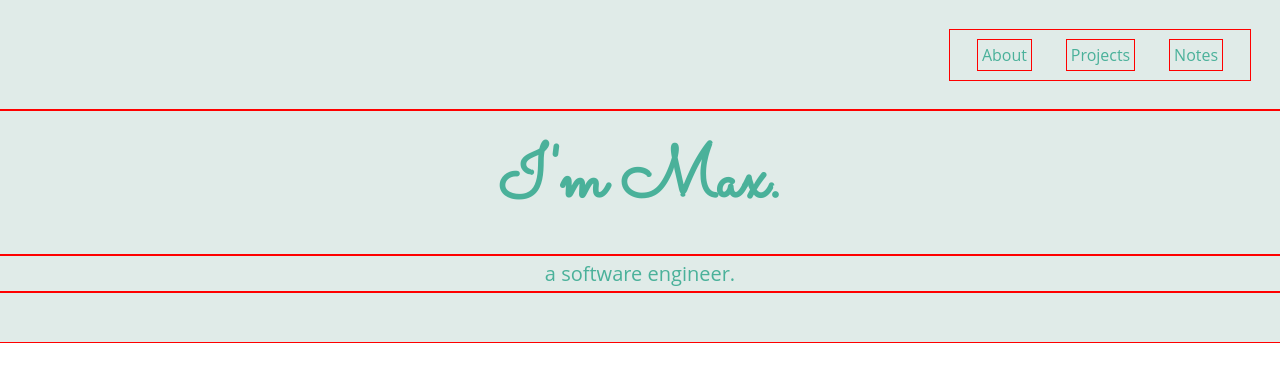
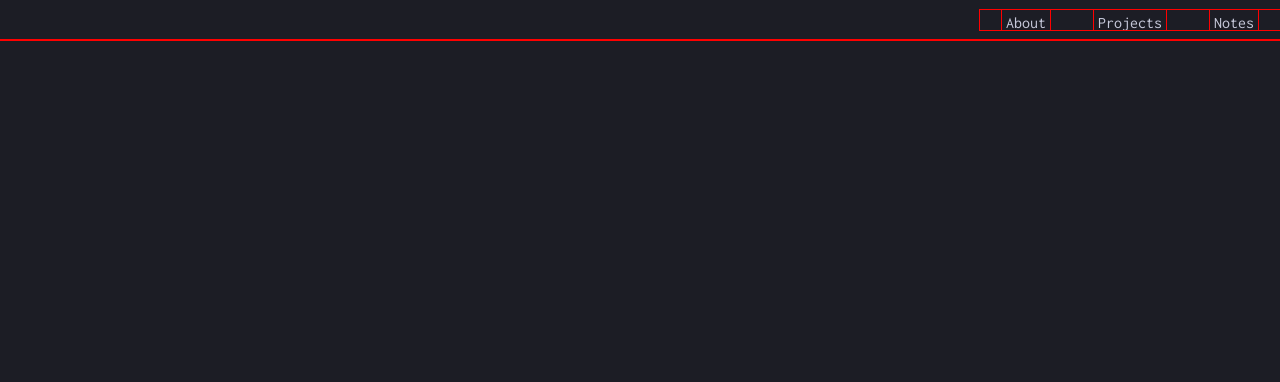
Before and after one commit to MaxBSilver/portfolio-2019, a React (Create React App) app: page / in a window 1280 px wide. Shown: the top 382 px of the page. Built offline with nearby package versions, Linux system fonts and the light colour scheme.

Commit message:
resturcture css, adopt new design protocol

```diff
--- a/src/components/Header/Header.jsx
+++ b/src/components/Header/Header.jsx
@@ -3,13 +3,7 @@ import React from 'react';
 export default function Header (){
 	return (
 		<header className="fade-in">
-			<section>
-				<h1>I'm Max.</h1>
-				<p>a software engineer.</p>
-			</section>
-			<div className="header-img-container">
-				{/* <img src={fort} alt="green hexagonal background against a neutral styled design" /> */}
-			</div>
+
 		</header>
 	);
 }
--- a/src/components/Header/header.scss
+++ b/src/components/Header/header.scss
@@ -1,7 +1,6 @@
 header {
   padding-bottom: 50px;
   background-color: #E0EBE8;
-
 
   & section {
     color: #4AB19A;
@@ -10,10 +9,7 @@ header {
     & h1{
       font-size: 72px;
       padding: 20px;
-    @include flex(row, center);
-
-      font-family: 'Sacramento', cursive;
-
+      @include flex(row, center);
     }
     p {
       @include flex(row, center);
--- a/src/containers/App/app.scss
+++ b/src/containers/App/app.scss
@@ -1,5 +1,6 @@
 .App {
-  width: 100vw;
-  height: 100vh;
-  background-color: $background-main;
+  width: 100%;
+  height: 100%;
+  font-family: 'Inconsolata', monospace;
+  background-color: #1C1D25;
 }
--- a/src/containers/Main/Main.jsx
+++ b/src/containers/Main/Main.jsx
@@ -16,7 +16,6 @@ export class Main extends Component {
   render() {
     return (
       <main>
-       <Header/>
 
       </main>
     )
--- a/src/containers/Main/main.scss
+++ b/src/containers/Main/main.scss
@@ -0,0 +1,3 @@
+main {
+  height: 95%;
+}
--- a/src/containers/Nav/nav.scss
+++ b/src/containers/Nav/nav.scss
@@ -1,16 +1,16 @@
 nav {
-  background-color: #E0EBE8;
   @include flex( row, flex-end);
-  padding:30px;
+  height: 5%;
+  background-color: inherit;
 
   & div {
     @include flex( row, space-around);
     width: 300px;
-    padding: 10px;
+    margin: auto 0;
   }
   a {
     padding: 4px;
-    color: #4AB19A;
+    height: 20px;
     text-decoration: none;
   }
 }
--- a/src/sass/index.scss
+++ b/src/sass/index.scss
@@ -1,20 +1,24 @@
 @import './variables.scss';
 @import './mixins.scss';
-@import url('https://fonts.googleapis.com/css?family=Sacramento&display=swap&subset=latin-ext');
+@import url('https://fonts.googleapis.com/css?family=Inconsolata&display=swap');
 @import '../containers/Nav/nav.scss';
 @import '../containers/Main/Main.scss';
 @import '../components/Header/header.scss';
-
+@import '../containers/App/app.scss';
 * {
   box-sizing: border-box;
   padding: 0;
   margin: 0;
-  font-family: 'Open Sans', sans-serif;
-
-
-  // background-color: #243B52;
-
   outline: red 1px solid;
+  color: #C7C9DA;
+}
+body {
+  height: 100vh;
+  width: 100vw;
+}
+#root {
+  height: 100%;
+  width: 100%;
 }
 
 li {
```
